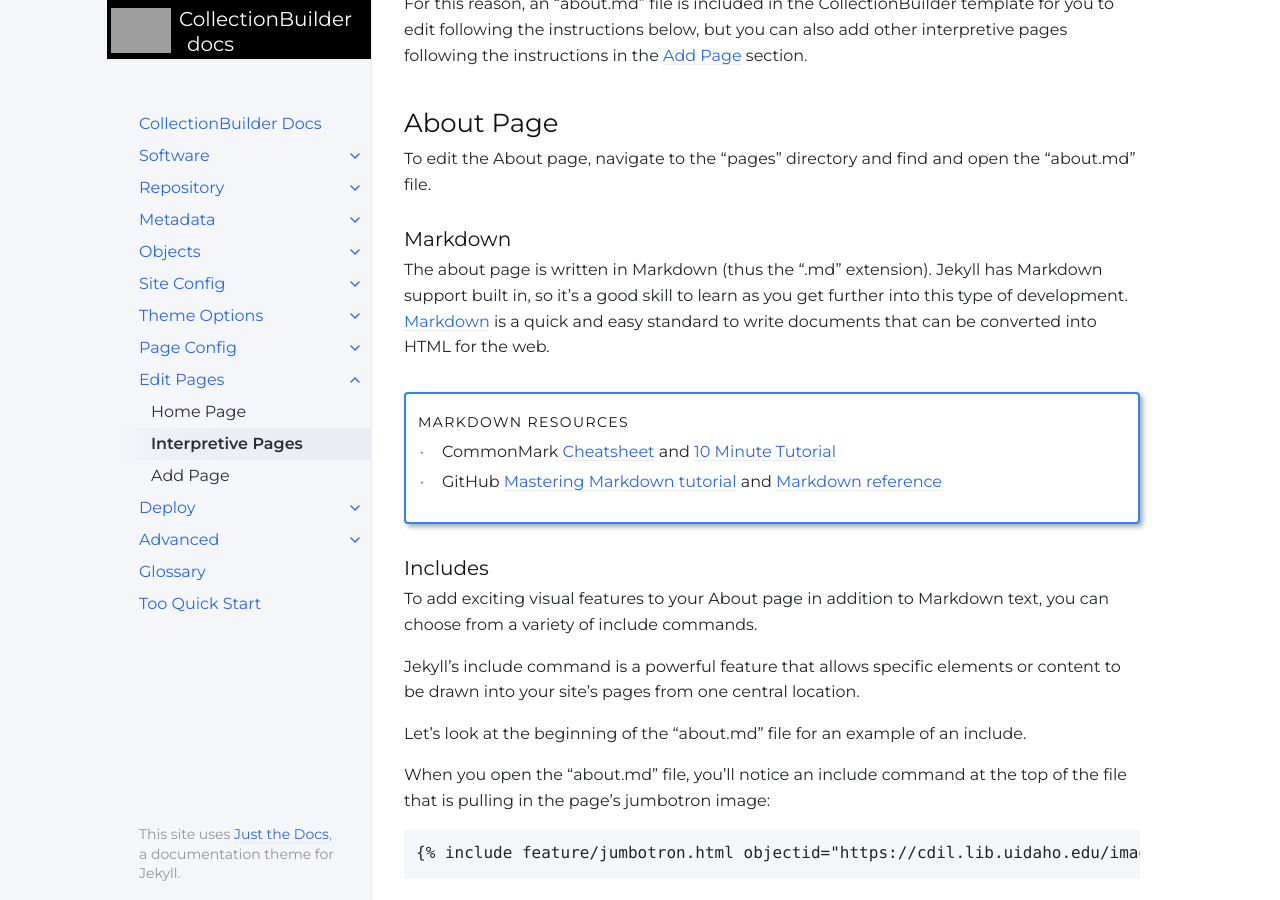
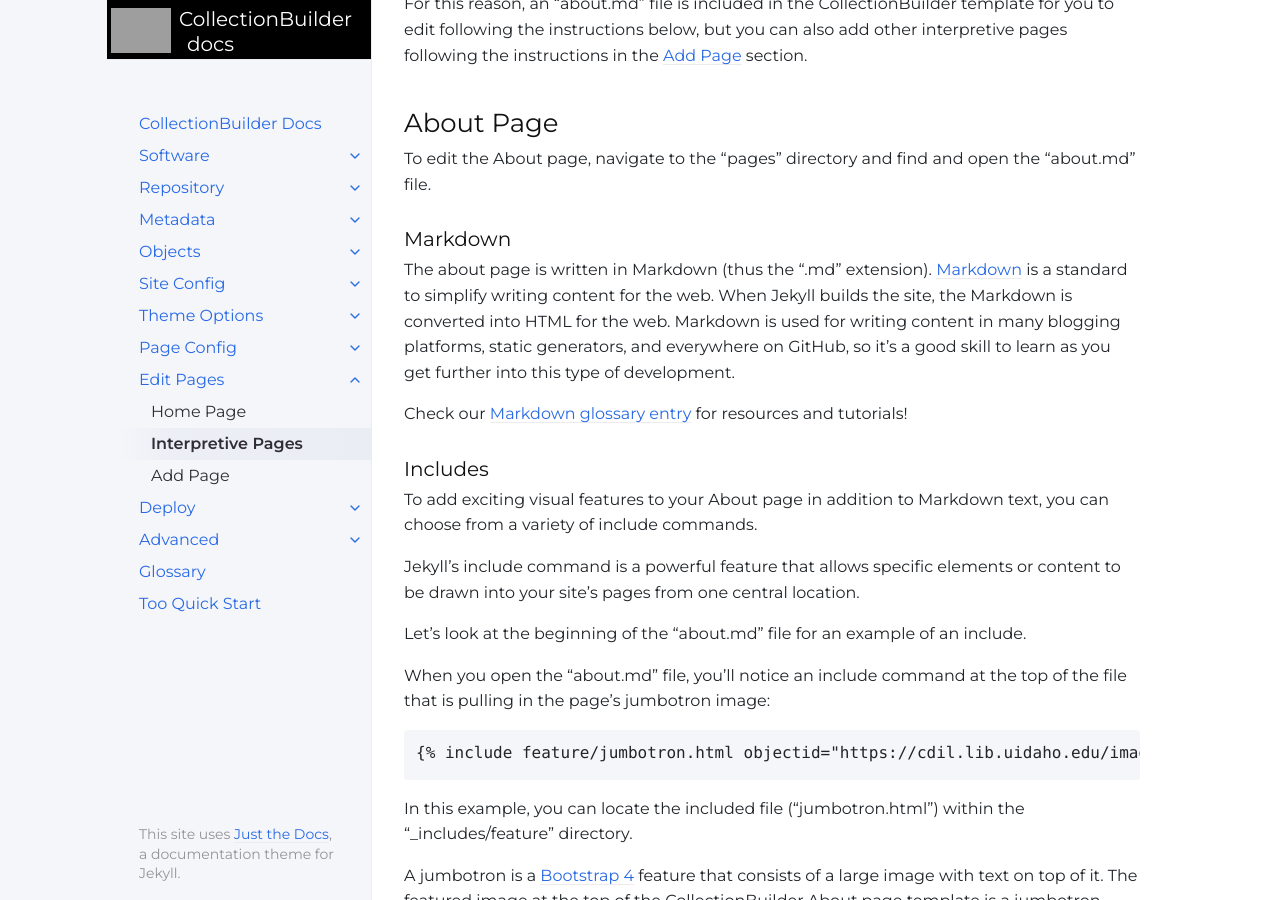
Before and after one commit to CollectionBuilder/cb-docs, a Jekyll site: the page built from docs/pages/interpretive.md, in a window 1280 px wide and 900 px high, scrolled down 426 px. Built offline with Jekyll 4.4.1, drawn with Linux system fonts in a browser that asks for light colours.

Commit message:
markdown

```diff
--- a/docs/pages/interpretive.md
+++ b/docs/pages/interpretive.md
@@ -21,17 +21,11 @@ To edit the About page, navigate to the "pages" directory and find and open the
 ### Markdown
 
 The about page is written in Markdown (thus the ".md" extension).
-Jekyll has Markdown support built in, so it's a good skill to learn as you get further into this type of development.
-[Markdown](https://daringfireball.net/projects/markdown/syntax){:target="_blank" rel="noopener"} is a quick and easy standard to write documents that can be converted into HTML for the web.
+[Markdown](https://daringfireball.net/projects/markdown/syntax){:target="_blank" rel="noopener"} is a standard to simplify writing content for the web.
+When Jekyll builds the site, the Markdown is converted into HTML for the web.
+Markdown is used for writing content in many blogging platforms, static generators, and everywhere on GitHub, so it's a good skill to learn as you get further into this type of development.
 
-<div class="alert alert-blue" markdown="1">
-
-#### Markdown Resources
-
-- CommonMark [Cheatsheet](https://commonmark.org/help/) and [10 Minute Tutorial](https://commonmark.org/help/tutorial/)
-- GitHub [Mastering Markdown tutorial](https://guides.github.com/features/mastering-markdown/) and [Markdown reference](https://help.github.com/en/github/writing-on-github/basic-writing-and-formatting-syntax)
-
-</div>
+Check our [Markdown glossary entry]({{ '/docs/glossary/#markdown' | relative_url }}) for resources and tutorials!
 
 ### Includes
 
```
Also changed, not shown: _glossary/markdown.md (+10 -6 lines).
